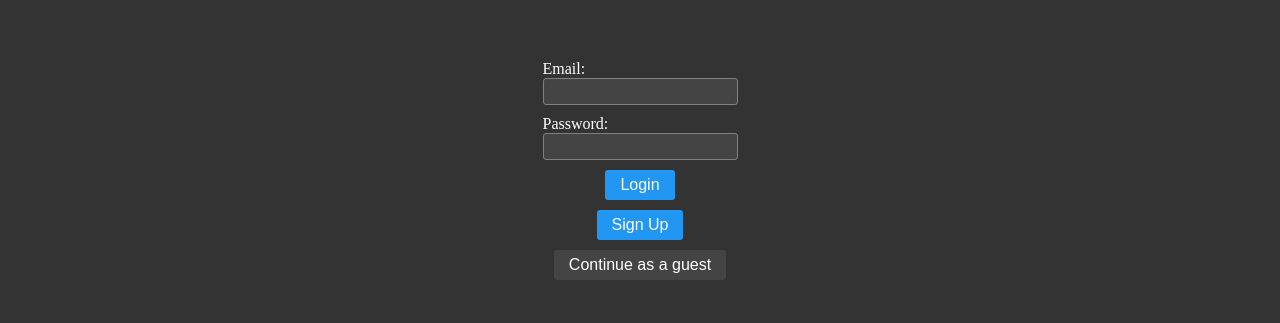
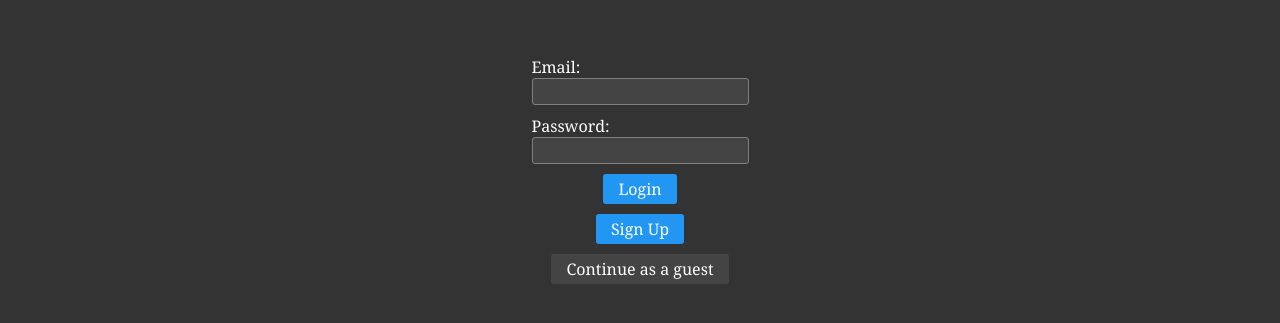
Before and after one commit to Jaro32768/cube, a React (Create React App) app: page / in a window 1280 px wide. Shown: the part 225-548 px from the top of the page. Built offline with nearby package versions, Linux system fonts and the light colour scheme; no server answers.

Commit message:
Change font family

```diff
--- a/src/css/App.css
+++ b/src/css/App.css
@@ -2,6 +2,7 @@
     margin: 0;
     padding: 0;
     overflow: hidden;
+    font-family: Georgia, serif;
 }
 
 div .canvas-container {
```
